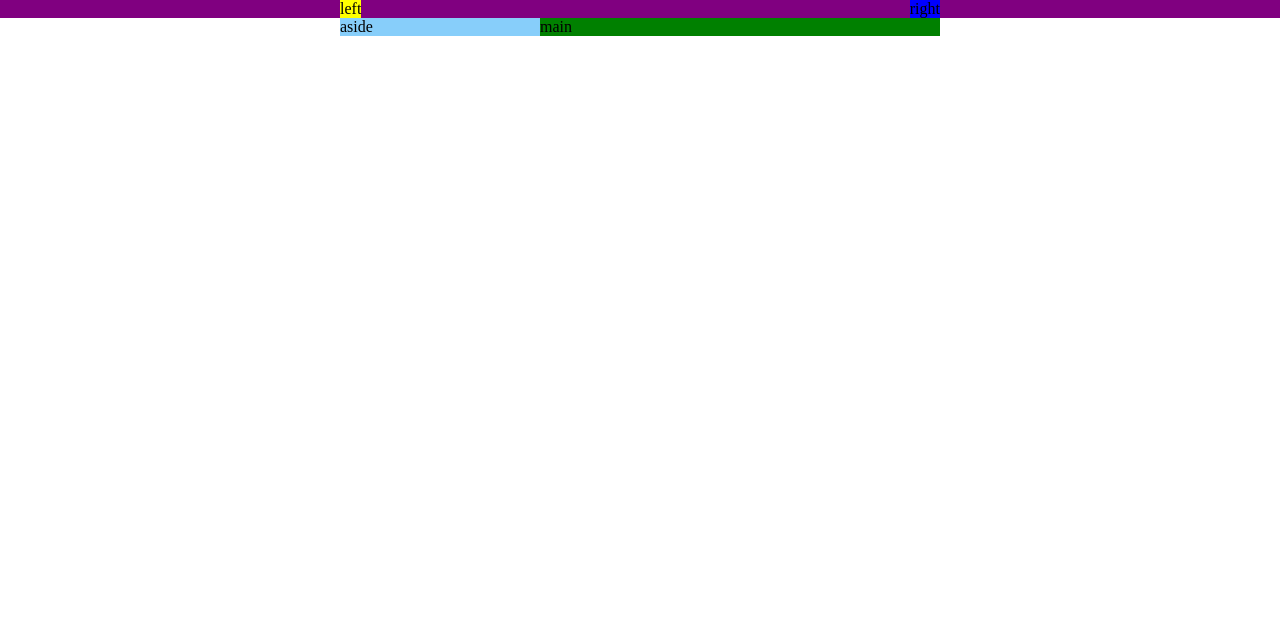
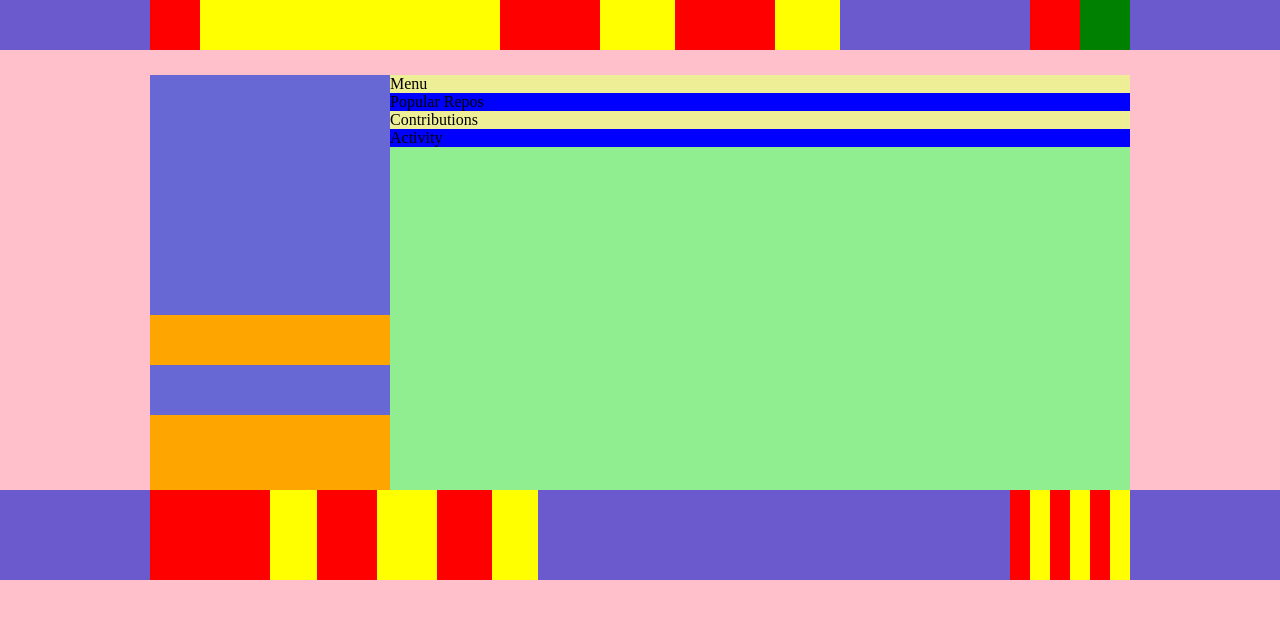
Before and after one commit to jemcafe/CSS-Layout-practice, a plain HTML site: page index.html in a window 1280 px wide. Drawn offline with Linux system fonts and the light colour scheme.

Commit message:
project progress

```diff
--- a/index.html
+++ b/index.html
@@ -12,8 +12,18 @@
         <div>
 
             <nav>
-                <div class="left">left</div>
-                <div class="right">right</div>
+                <div class="left">
+                    <div class="github-logo"></div>
+                    <div class="search-bar"></div>
+                    <div class="pull-request"></div>
+                    <div class="issues"></div>
+                    <div class="marketplace"></div>
+                    <div class="explore"></div>
+                </div>
+                <div class="right">
+                    <div class="user-image-header"></div>
+                    <div class="user-repo-menu"></div>
+                </div>
             </nav>
 
         </div>
@@ -22,9 +32,47 @@
         <div>
 
             <div class="primary-content-wrap">
-                <aside>aside</aside>
-                <main>main</main>
+                <aside>
+
+                    <div class="user-image-side"></div>
+                    <div class="username"></div>
+                    <div class="add-a-bio"></div>
+                    <div class="edit-profile"></div>
+
+                </aside>
+                <main>
+
+                    <div class="main-menu">Menu</div>
+                    <div class="popular-repos">Popular Repos</div>
+                    <div class="contributions">Contributions</div>
+                    <div class="activity">Activity</div>
+
+                </main>
             </div>
+
+        </div>
+    </div>
+    <div class="primary-footer panel">
+        <div>
+
+            <nav>
+                <div class="left">
+                    <div class="copyright"></div>
+                    <div class="terms"></div>
+                    <div class="privacy"></div>
+                    <div class="security"></div>
+                    <div class="status"></div>
+                    <div class="help"></div>
+                </div>
+                <div class="right">
+                    <div class="contact-github"></div>
+                    <div class="api"></div>
+                    <div class="training"></div>
+                    <div class="shop"></div>
+                    <div class="blog"></div>
+                    <div class="about"></div>
+                </div>
+            </nav>
 
         </div>
     </div>
--- a/style.css
+++ b/style.css
@@ -1,28 +1,37 @@
 body {
+    background: pink;
     margin: 0;
 }
 
 .panel > div {
-    width: 600px;
+    width: 980px;
     margin: 0 auto;
 }
 
+/* ------------------------------- */
+
 .primary-header {
-    background-color: purple;
+    background-color: slateblue;
+    margin-bottom: 25px;
 }
 
 .primary-header nav {
     display: flex;
-    justify-content: space-between
+    justify-content: space-between;
+    height: 50px;
 }
 
 .primary-header nav .left {
+    display: flex;
     background-color: yellow;
 }
 
 .primary-header nav .right {
-    background-color: blue;
+    display: flex;
+    background-color: orange;
 }
+
+/* ------------------------------ */
 
 .primary-content-wrap {
     display: flex;
@@ -30,11 +39,189 @@ body {
 }
 
 aside {
-    width: 200px;
-    background-color: lightskyblue;
+    width: 240px;
+    background-color: green;
 }
 
 main {
     flex: 1;
+    background-color: lightgreen;
+}
+
+/* ------------------------ */
+
+.primary-footer {
+    background-color: slateblue;
+}
+
+.primary-footer nav {
+    display: flex;
+    justify-content: space-between;
+    height: 90px;
+}
+
+.primary-footer nav .left {
+    display: flex;
+    background-color: yellow;
+}
+
+.primary-footer nav .right {
+    display: flex;
+    background-color: orange;
+}
+
+/* ------------------------ */
+
+    /* ---- right ---- */
+.user-image-header {
+    width: 50px;
+    background-color: red;
+}
+
+.user-repo-menu {
+    width: 50px;
     background-color: green;
 }
+    /* ---- left ---- */
+.github-logo {
+    width: 50px;
+    background-color: red;
+}
+
+.search-bar {
+    width: 300px;
+    background-color: yellow;
+}
+
+.pull-request {
+    width: 100px;
+    background-color: red;
+}
+
+.issues {
+    width: 75px;
+    background-color: yellow;
+}
+
+.marketplace {
+    width: 100px;
+    background-color: red;
+}
+
+.explore {
+    width: 65px;
+    background-color: yellow;
+}
+
+/* ------------------------------ */
+
+aside > div {
+    width: 240;
+    /* margin-bottom: 10px; */
+}
+
+.user-image-side {
+    height: 240px;
+    background-color: rgb(104, 104, 212);
+}
+
+.username {
+    height: 50px;
+    background-color: orange;
+}
+
+.add-a-bio {
+    height: 50px;
+    background-color: rgb(104, 104, 212);
+}
+
+.edit-profile {
+    height: 75px;
+    background-color: orange;
+}
+
+/* ------------------------------ */
+
+main > div {
+    width: 240;
+    /* margin-bottom: 10px; */
+}
+
+.main-menu {
+    background-color: rgb(238, 238, 151);
+}
+
+.popular-repos {
+    background-color: blue;
+}
+
+.contributions {
+    background-color: rgb(238, 238, 151);
+}
+
+.activity {
+    background-color: blue;
+}
+
+/* ------------------------------ */
+
+    /* ---- left ---- */
+.copyright {
+    width: 120px;
+    background-color: red;
+}
+
+.terms {
+    width: 47px;
+    background-color: yellow;
+}
+
+.privacy {
+    width: 60px;
+    background-color: red;
+}
+
+.security {
+    width: 60px;
+    background-color: yellow;
+}
+
+.status {
+    width: 55px;
+    background-color: red;
+}
+
+.help {
+    width: 46px;
+    background-color: yellow;
+}
+    /* ---- right ---- */
+.contact-github {
+    width: 20px;
+    background-color: red;
+}
+
+.api {
+    width: 20px;
+    background-color: yellow;
+}
+
+.training {
+    width: 20px;
+    background-color: red;
+}
+
+.shop {
+    width: 20px;
+    background-color: yellow;
+}
+
+.blog {
+    width: 20px;
+    background-color: red;
+}
+
+.about {
+    width: 20px;
+    background-color: yellow;
+}
```
